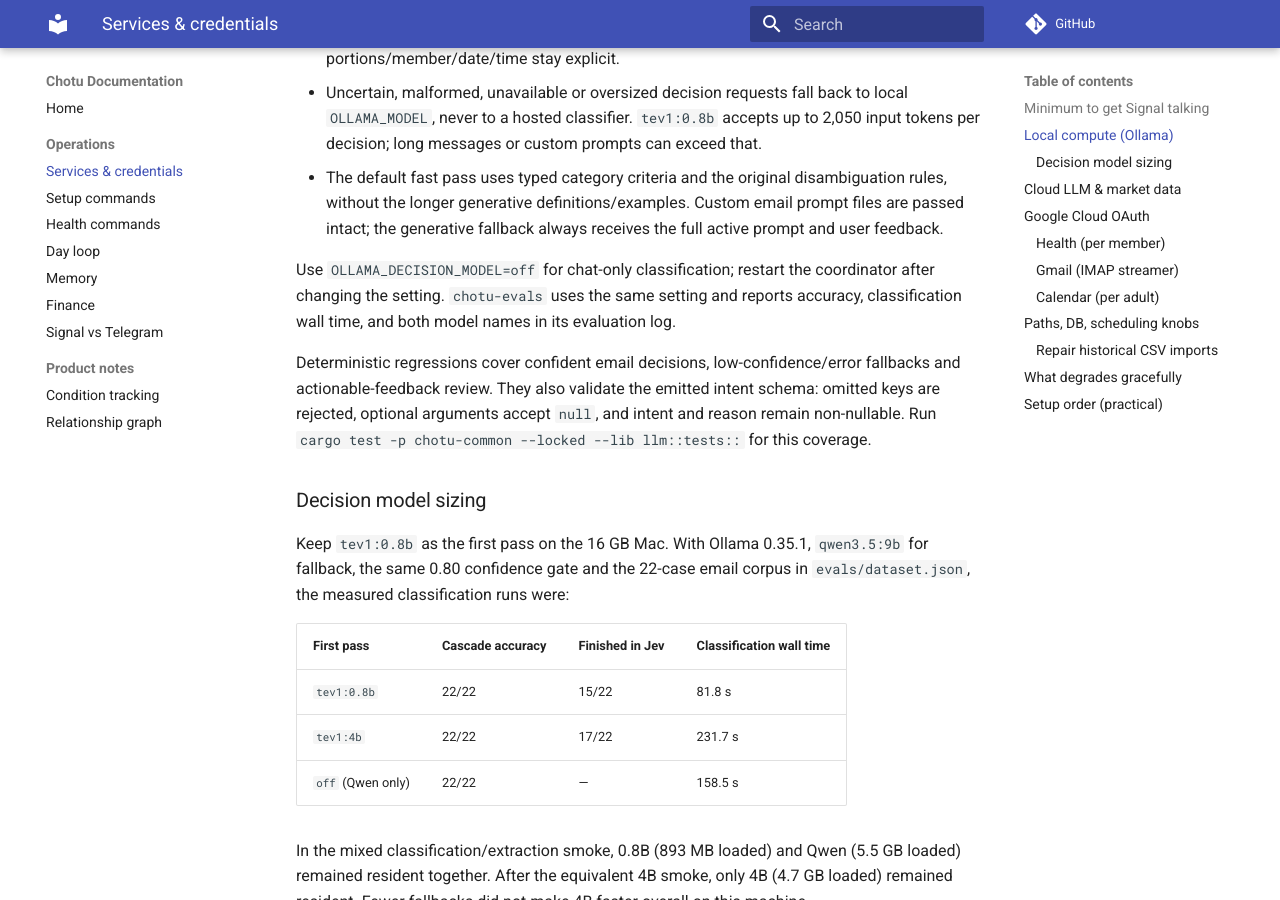
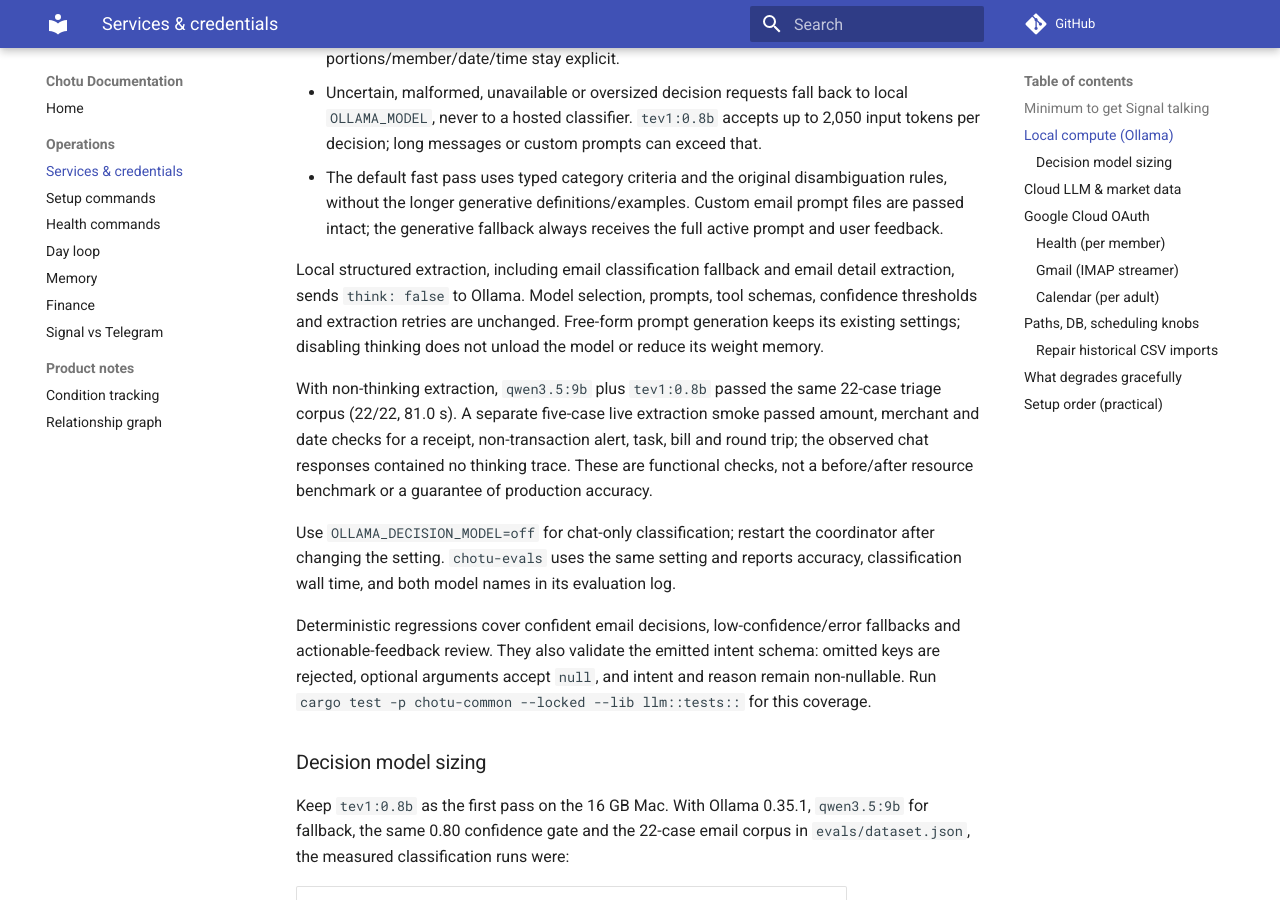
Before and after one commit to Prajaktcs/chottu, an MkDocs documentation site: the page built from docs/services-and-credentials.md, in a window 1280 px wide and 900 px high, scrolled down 3361 px. Built offline with MkDocs 1.6.1 and Material for MkDocs 9.7.7, drawn with Linux system fonts in a browser that asks for light colours; comment, search, counter and statistics services are not loaded; some of the changed text lies outside the part shown.

Commit message:
perf(llm): reduce background email inference load

```diff
--- a/docs/services-and-credentials.md
+++ b/docs/services-and-credentials.md
@@ -106,6 +106,19 @@
   Custom email prompt files are passed intact; the generative fallback always
   receives the full active prompt and user feedback.
 
+Local structured extraction, including email classification fallback and email
+detail extraction, sends `think: false` to Ollama. Model selection, prompts,
+tool schemas, confidence thresholds and extraction retries are unchanged.
+Free-form prompt generation keeps its existing settings; disabling thinking
+does not unload the model or reduce its weight memory.
+
+With non-thinking extraction, `qwen3.5:9b` plus `tev1:0.8b` passed the same
+22-case triage corpus (22/22, 81.0 s). A separate five-case live extraction smoke
+passed amount, merchant and date checks for a receipt, non-transaction alert,
+task, bill and round trip; the observed chat responses contained no thinking
+trace. These are functional checks, not a before/after resource benchmark or a
+guarantee of production accuracy.
+
 Use `OLLAMA_DECISION_MODEL=off` for chat-only classification; restart the coordinator
 after changing the setting. `chotu-evals` uses the same setting and reports accuracy,
 classification wall time, and both model names in its evaluation log.
@@ -190,6 +203,13 @@
 Streamer before Gmail OAuth or IMAP connection. Existing installs default to
 `true` when the setting is omitted.
 
+Email catch-up stays sequential, with a five-second asynchronous cooldown before
+each message after the first in an unread batch. The first message has no added
+delay and the last has no trailing cooldown. Disappeared/skipped messages still
+count toward pacing, and there is no batch cutoff that could strand unread mail.
+This gives other work gaps between background email requests; it slows backlog
+processing but does not cap peak GPU use or unload resident models.
+
 ### Calendar (per adult)
 
 | Env | Role |
```
Also changed, not shown: 2 other files.
